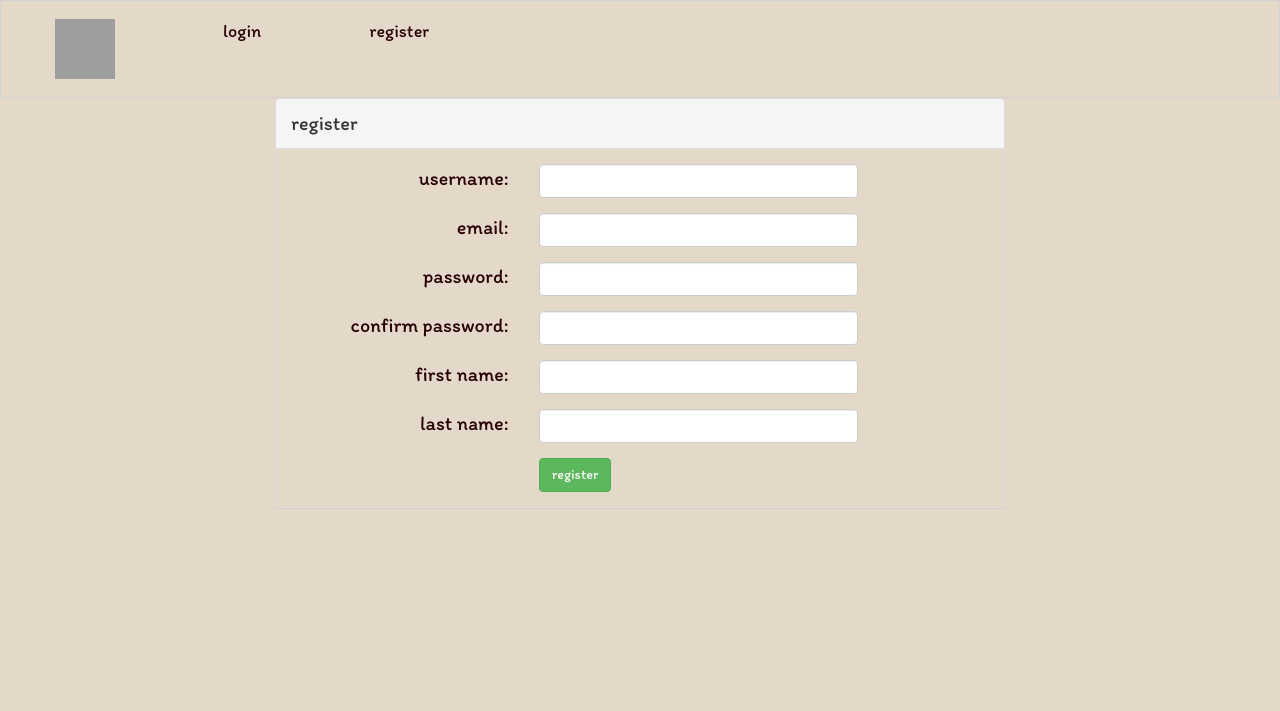
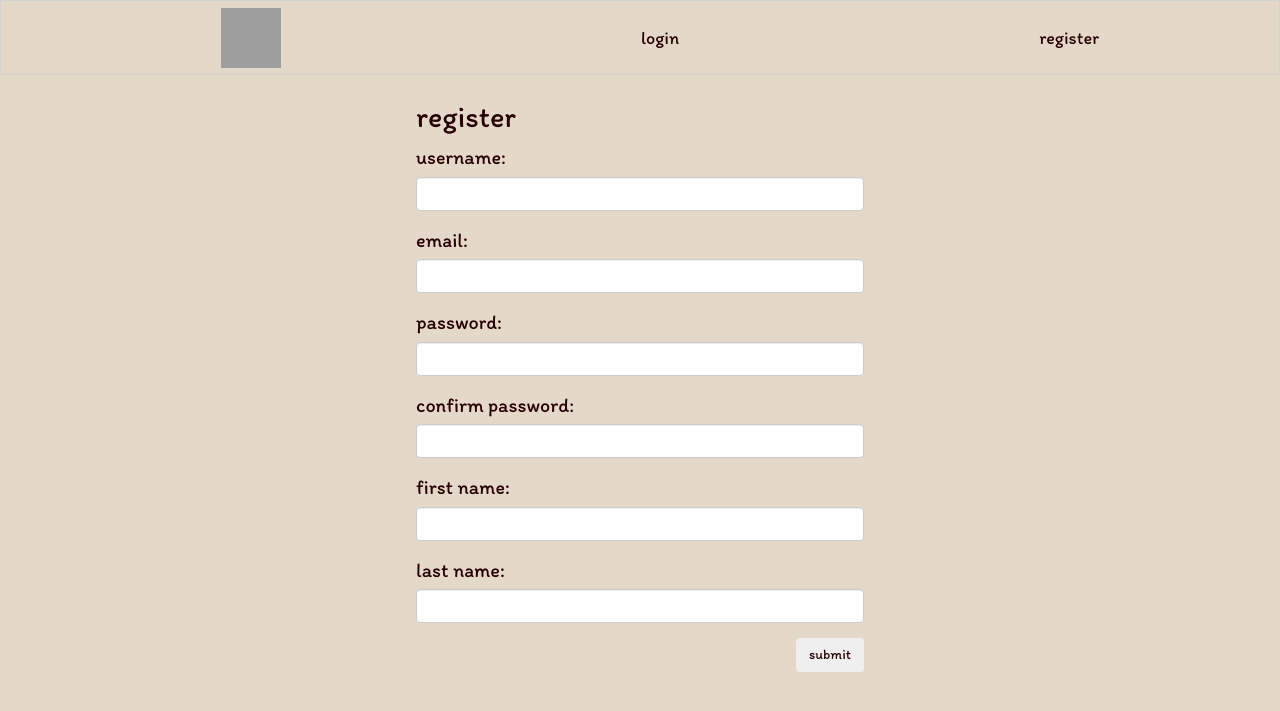
Before and after one commit to sophiahoffman/cofferup, a Django app: page /register in a window 1280 px wide. Shown: the top 711 px of the page. Run offline with Django 3.2, Linux system fonts and the light colour scheme; some libraries are stand-ins or nearby versions; grey boxes are pictures that could not be loaded.

Commit message:
lots of small changes

```diff
--- a/cofferup/settings.py
+++ b/cofferup/settings.py
@@ -145,6 +145,6 @@ USE_TZ = True
 
 STATIC_URL = '/static/'
 
-LOGIN_REDIRECT_URL = '/'
+LOGIN_REDIRECT_URL = '/home'
 
-REGISTER_REDIRECT_URL = '/'
+REGISTER_REDIRECT_URL = '/home'
--- a/cofferupApp/static/home.css
+++ b/cofferupApp/static/home.css
@@ -35,6 +35,22 @@
     font-size: 20px;
 }
 
+.form-text {
+    display: flex;
+    flex-direction: column;
+    margin: auto;
+    text-align: left;
+    align-content: center;
+    min-width: 35%;
+    max-width: 75%;
+    padding-left: 20%;
+    padding-top: 5px;
+    padding-right: 20%;
+    padding-bottom: 10px;
+    font-weight: 400;
+    font-size: 20px;
+}
+
 body {
     font-family: 'Itim', cursive;
     font-size: 20px;
@@ -50,7 +66,7 @@ body {
 
 ul, ol {
     list-style-type: disc;
-    padding-inline-start: 0;
+
 }
 
 .navList {
@@ -58,22 +74,24 @@ ul, ol {
     display: flex;
     flex-direction: row;
     border: 1px solid lightgray;
-    /* padding-left: 5%;
-    padding-right: 5%; */
-    /* max-width: 100%; */
+    height: 75px;
+    max-width: 100%;
     text-align: center;
     vertical-align: middle;
     align-items: stretch;
-    margin: 0;
+    margin: auto;
 }
 
 .navList__route {
     margin: 1em;
     font-size: 18px;
-    padding-left: 2em;
-    padding-right: 2em;
-    height: 60px;
+    padding-left: 3px;
+    padding-right: 3px;
+    /* height: 60px; */
     vertical-align: middle;
+    line-height: normal;
+    align-items: stretch;
+    margin: auto;
 }
 
 
--- a/cofferupApp/templates/coffers/list.html
+++ b/cofferupApp/templates/coffers/list.html
@@ -5,7 +5,7 @@
 {% block content %}
 
 <div class="list-text">
-    <button class="btn create-button"><a href="{% url 'cofferupApp:coffer_form' %}">create new coffer</a></button>
+    <button class="btn btn-lg create-button"><a href="{% url 'cofferupApp:coffer_form' %}">create new coffer</a></button>
 
     <h1>join a coffer</h1>
 
--- a/cofferupApp/templates/registration/register.html
+++ b/cofferupApp/templates/registration/register.html
@@ -3,59 +3,54 @@
 {% load static %}
 
 {% block content %}
-    <div class="container">
+    <div class="container form-text">
         <form action="{% url 'cofferupApp:user_register' %}" method="post">
             {% csrf_token %}
-            <div class="col-md-8 col-md-offset-2">
-                <div class="panel panel-default">
-                    <div class="panel-heading">register</div>
-                    <div class="panel-body">
+                    <h2>register</h2>
                         {% if error_message %}
                             <p class="bg-danger p-d ml-b">{{ error_message }}</p>
                         {% endif %}
 
-                        <div class="form-group clearfix">
-                            <label for="{{ form.username.id_for_label }}" class="col-md-4 control-label text-right">username:</label>
-                            <div class="col-md-6">
+                        <div class="form-group">
+                            <label for="{{ form.username.id_for_label }}">username:</label>
+                            <div>
                                 {{ form.username }}
                             </div>
                         </div>
-                        <div class="form-group clearfix">
-                            <label for="{{ form.email.id_for_label }}" class="col-md-4 control-label text-right">email:</label>
-                            <div class="col-md-6">
+                        <div class="form-group">
+                            <label for="{{ form.email.id_for_label }}">email:</label>
+                            <div>
                                 {{ form.email }}
                             </div>
                         </div>
-                        <div class="form-group clearfix">
-                            <label for="{{ form.password.id_for_label }}" class="col-md-4 control-label text-right">password:</label>
-                            <div class="col-md-6">
+                        <div class="form-group">
+                            <label for="{{ form.password.id_for_label }}">password:</label>
+                            <div>
                                 {{ form.password }}
                             </div>
                         </div>
-                        <div class="form-group clearfix">
-                            <label for="{{ form.password_repeat.id_for_label }}" class="col-md-4 control-label text-right">confirm password:</label>
-                            <div class="col-md-6">
+                        <div class="form-group">
+                            <label for="{{ form.password_repeat.id_for_label }}">confirm password:</label>
+                            <div>
                                 {{ form.password_repeat }}
                             </div>
                         </div>
-                        <div class="form-group clearfix">
-                            <label for="{{ form.first_name.id_for_label }}" class="col-md-4 control-label text-right">first name:</label>
-                            <div class="col-md-6">
+                        <div class="form-group">
+                            <label for="{{ form.first_name.id_for_label }}">first name:</label>
+                            <div>
                                 {{ form.first_name }}
                             </div>
                         </div>
-                        <div class="form-group clearfix">
-                            <label for="{{ form.last_name.id_for_label }}" class="col-md-4 control-label text-right">last name:</label>
-                            <div class="col-md-6">
+                        <div class="form-group">
+                            <label for="{{ form.last_name.id_for_label }}">last name:</label>
+                            <div>
                                 {{ form.last_name }}
                             </div>
                         </div>
-                        <div class="col-md-6 col-md-offset-4">
-                            <input type="submit" value="register" class="btn btn-success">
+                        <div class="inner-div-2">
+                            <input type="submit" value="submit" class="btn">
                         </div>
-                    </div>
-                </div>
-            </div>
+
         </form>
     </div>
 {% endblock %}
--- a/cofferupApp/templates/shared/base.html
+++ b/cofferupApp/templates/shared/base.html
@@ -20,11 +20,12 @@
         {% if user.is_authenticated %}
             <nav id ="site-nav">
                 <ul class="navList">
-                    <li class="navList__route nav-non-logo"><a href="{% url 'cofferupApp:home' %}"><img class="nav-bar-logo" src="https://res.cloudinary.com/anymouse/image/upload/v1584581286/CofferUp/Coff_ErUp-logos_black_esz9zx.png" alt="home"></a></li>
+                    <li class="navList__route"><a href="{% url 'cofferupApp:home' %}"><img class="nav-bar-logo" src="https://res.cloudinary.com/anymouse/image/upload/v1584581286/CofferUp/Coff_ErUp-logos_black_esz9zx.png" alt="home"></a></li>
                     <li class="navList__route"><a href="{% url 'cofferupApp:my_coffers' %}">my coffers</a></li>
                     <li class="navList__route"><a href="{% url 'cofferupApp:coffers'%}">join a coffer</a></li>
                     <li class="navList__route"><a href="{% url 'cofferupApp:my_settled_coffers'%}">settled coffers</a></li>
                     <li class="navList__route"><a href="{% url 'cofferupApp:profile'%}">my profile</a></li>
+                    <li class="navList__route"><a href="{% url 'cofferupApp:about'%}">about</a></li>
                     <li class="navList__route"><a href="{% url 'cofferupApp:logout'%}">logout</a></li>
                 </ul>
             </nav>
@@ -32,7 +33,7 @@
         {% else %}
             <nav id ="site-nav">
                 <ul class="navList">
-                    <li class="navList__route"><a href="{% url 'cofferupApp:home' %}"><img class="nav-bar-logo" src="https://res.cloudinary.com/anymouse/image/upload/v1584581330/CofferUp/CoffErUp-logos_black_zmnxcy.png" alt="home"></a></li>
+                    <li class="navList__route"><a href="{% url 'cofferupApp:about' %}"><img class="nav-bar-logo" src="https://res.cloudinary.com/anymouse/image/upload/v1584581330/CofferUp/CoffErUp-logos_black_zmnxcy.png" alt="about"></a></li>
                     <li class="navList__route"><a href="{% url 'cofferupApp:login'%}">login</a></li>
                     <li class="navList__route"><a href="{% url 'cofferupApp:user_register'%}">register</a></li>
                 </ul>
--- a/cofferupApp/urls.py
+++ b/cofferupApp/urls.py
@@ -5,8 +5,9 @@ from .models import *
 app_name = "cofferupApp"
 
 urlpatterns = [
-    path('', home, name='home'),
-    path('coffers/mycoffers/', my_coffers_list, name = 'my_coffers'),
+    path('home', contribution_list, name='home'),
+    path('', about, name='about'),
+    path('coffers/mycoffers/', my_coffers_list, name='my_coffers'),
     path('coffers', coffers_list, name = 'coffers'),
     path('profile', user_detail, name='profile'),
     path('accounts/', include('django.contrib.auth.urls')),
--- a/cofferupApp/views/__init__.py
+++ b/cofferupApp/views/__init__.py
@@ -1,4 +1,5 @@
 from .home import home
+from .about import about
 from .auth import *
 from .coffers import *
 from .profile import *
--- a/cofferupApp/views/coffers/detail.py
+++ b/cofferupApp/views/coffers/detail.py
@@ -14,6 +14,7 @@ def coffer_detail(request, coffer_id):
         coffer = get_coffer(coffer_id)
         coffer.sum = coffer_sum(coffer_id)
         coffer.contributor_sums = contributor_sum(coffer_id)
+        coffer.contributions = ContributorCofferTransaction.objects.filter(contributor_coffer__coffer_id=coffer_id).order_by('-transaction_date')
 
         # contributor_coffer = ContributorCoffer.objects.get(coffer_id=coffer_id)
         # contributor_coffer_transactions = ContributorCofferTransaction.objects.filter(contributor_coffer_id=contributor_coffer.id, )
```
Also changed, not shown: other parts of cofferupApp/static/home.css (+38 -1 lines), cofferupApp/templates/about.html (added, +32 -0 lines), cofferupApp/templates/coffers/detail.html (+21 -2 lines), cofferupApp/templates/coffers/form.html (+14 -9 lines), cofferupApp/templates/coffers/my_list.html (+7 -2 lines), cofferupApp/templates/home.html (+31 -3 lines), cofferupApp/templates/profile/form.html (+9 -9 lines), cofferupApp/templates/registration/login.html (+15 -3 lines), cofferupApp/views/about.py (added, +8 -0 lines), cofferupApp/views/contributions/list.py (+8 -14 lines), cofferupApp/views/helpers/sums.py (+15 -1 lines).
